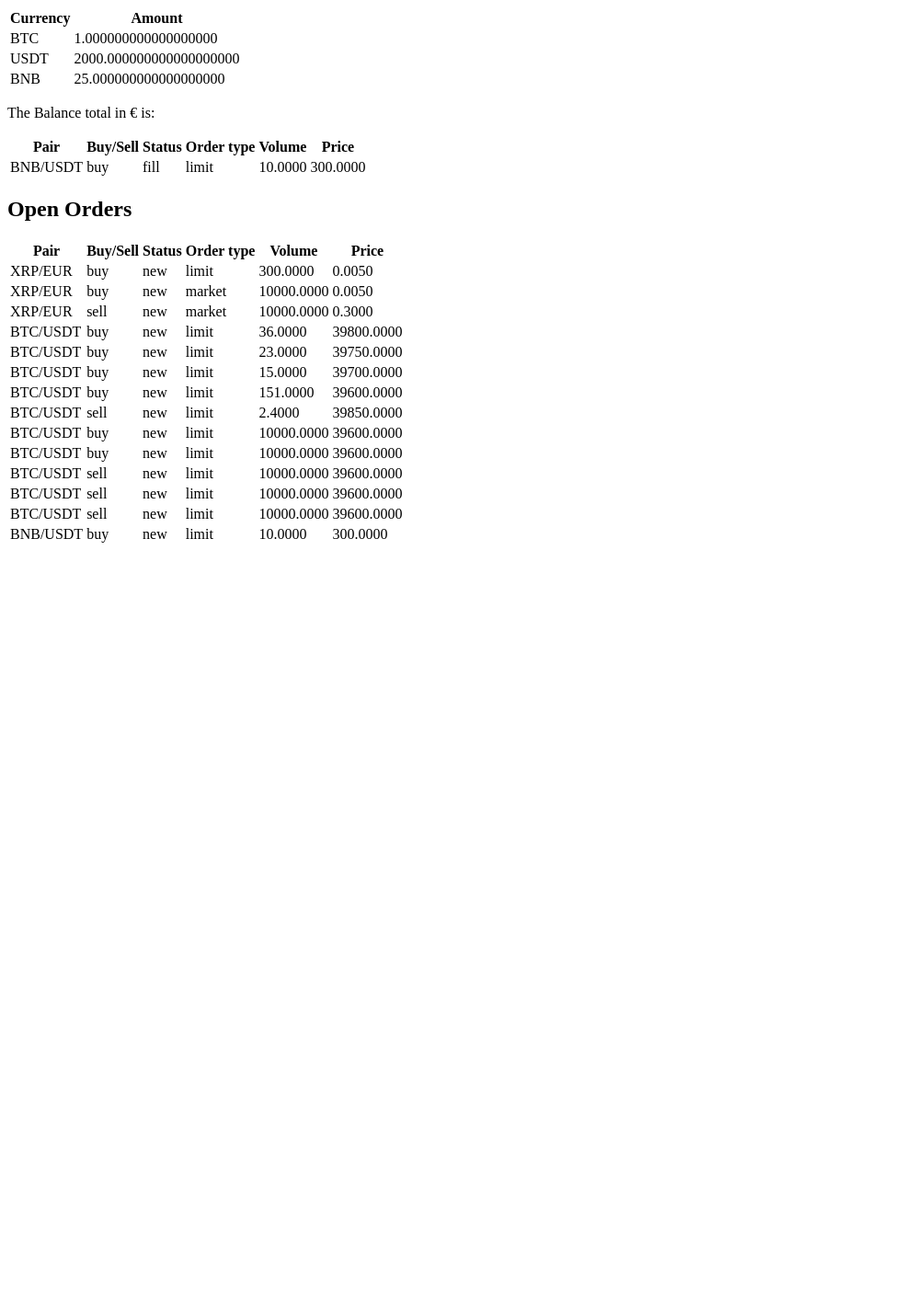
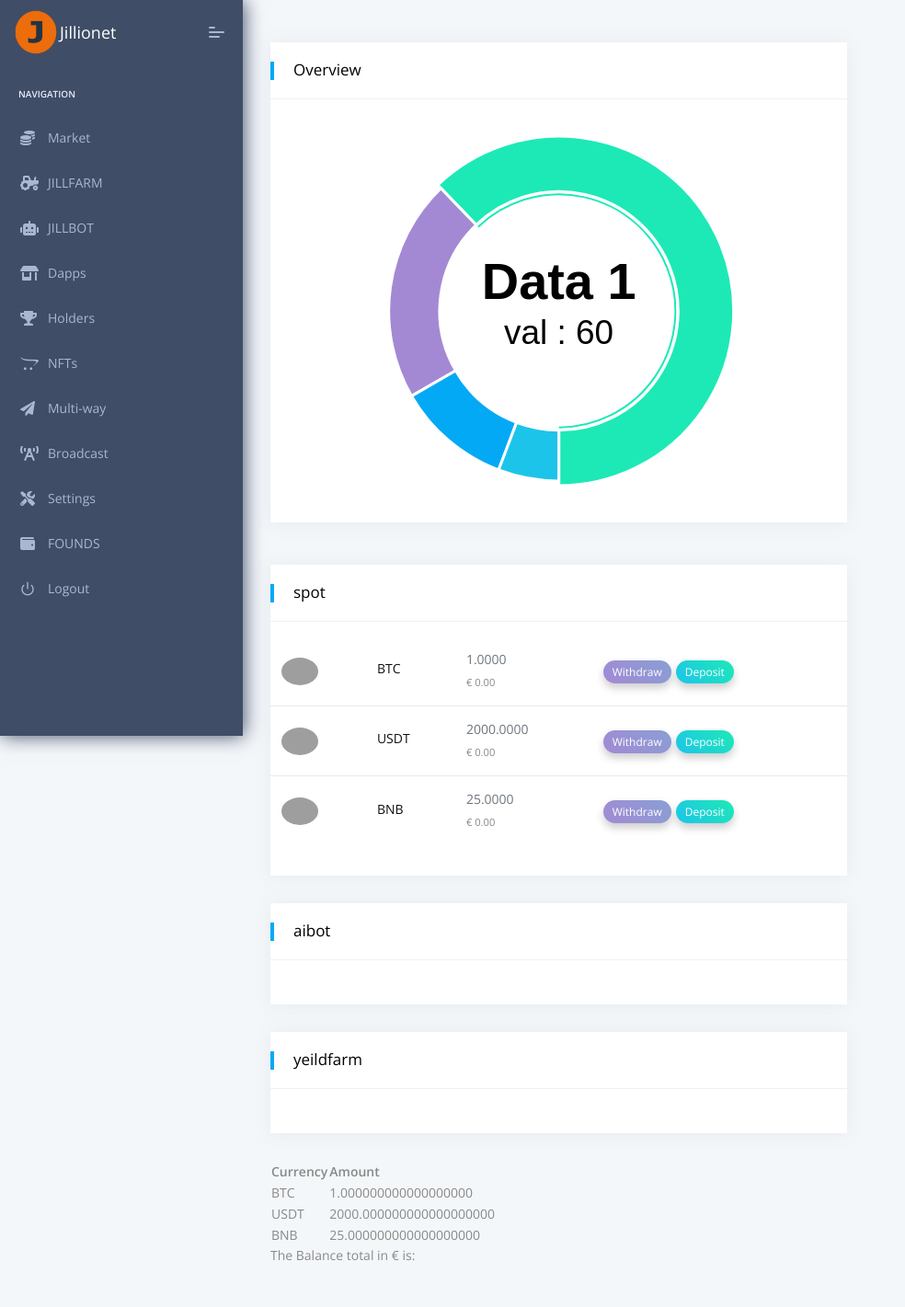
Before and after one commit to JuanCarlosFL/jillionet, a Django app: page /users/balance/ in a window 1280 px wide. Shown: the whole page at 92% size, without its empty margins (0-984 px from the left). Before the commit the page ends 590 px from the top, so only its background shows below. Run offline with Django 3.2, Linux system fonts and the light colour scheme; a user stored in the database is signed in; data comes from the database, SQL or seed files in the repository; both versions use the stored data as it was after the commit; parts of the project's set-up code (start-up, migrations or seed data) failed here and were passed over; some libraries are stand-ins or nearby versions; grey boxes are pictures that could not be loaded.

Commit message:
created balance types and added donut chart

```diff
--- a/demo/settings.py
+++ b/demo/settings.py
@@ -162,6 +162,8 @@ ACCOUNT_ADAPTER = "users.adapters.AccountAdapter"
 # https://django-allauth.readthedocs.io/en/latest/configuration.html
 SOCIALACCOUNT_ADAPTER = "users.adapters.SocialAccountAdapter"
 
+ACCOUNT_LOGOUT_ON_GET = True
+
 ACCOUNT_FORMS = {
     'signup': 'users.forms.CustomSignupForm',
     # 'login': 'users.forms.CustomLoginForm',
--- a/orderbook/models.py
+++ b/orderbook/models.py
@@ -39,10 +39,13 @@ class Currency(models.Model):
     last_price = models.DecimalField(max_digits=32, decimal_places=18, null=True)
     contract_creator_hash = models.CharField(max_length=200, default='none')
 
-
     def __str__(self):
         return f"{self.code}"
 
+    @property
+    def get_currency_icon(self):
+        # return f"https://cryptoicons.org/api/icon/{self.get_asset().lower()}/200"
+        return f"https://cryptoicon-api.vercel.app/api/icon/{self.code.lower()}"
 
 
 class Order(models.Model):
--- a/static/assets/js/pages/chart-morris-custom.js
+++ b/static/assets/js/pages/chart-morris-custom.js
@@ -2,7 +2,7 @@
 $(document).ready(function() {
     setTimeout(function() {
     // [ bar-simple ] chart start
-    Morris.Bar({
+    /*Morris.Bar({
         element: 'morris-bar-chart',
         data: [{
                 y: '2008',
@@ -43,11 +43,11 @@ $(document).ready(function() {
         ykeys: ['a', 'b', 'c'],
         labels: ['Bar 1', 'Bar 2', 'Bar 3'],
         barColors: ["0-#1de9b6-#1dc4e9", "0-#899FD4-#A389D4", "#04a9f5"]
-    });
+    });*/
     // [ bar-simple ] chart end
 
     // [ bar-stacked ] chart start
-    Morris.Bar({
+    /*Morris.Bar({
         element: 'morris-bar-stacked-chart',
         data: [{
                 y: '2008',
@@ -89,11 +89,11 @@ $(document).ready(function() {
         ykeys: ['a', 'b', 'c'],
         labels: ['Bar 1', 'Bar 2', 'Bar 3'],
         barColors: ["0-#1de9b6-#1dc4e9", "0-#899FD4-#A389D4", "#04a9f5"]
-    });
+    });*/
     // [ bar-stacked ] chart end
 
     // [ area-angle-chart ] start
-    Morris.Area({
+    /*Morris.Area({
         element: 'morris-area-chart',
         data: [{
                 y: '2006',
@@ -145,11 +145,11 @@ $(document).ready(function() {
         responsive:true,
         lineColors: ['#b4becb', '#A389D4'],
         resize: true
-    });
+    });*/
     // [ area-angle-chart ] end
 
     // [ area-smooth-chart ] start
-    Morris.Area({
+    /*Morris.Area({
         element: 'morris-area-curved-chart',
         data: [{
             period: '2010',
@@ -199,11 +199,11 @@ $(document).ready(function() {
         behaveLikeLine: true,
         gridLineColor: '#d2d2d2',
         hideHover: 'auto'
-    });
+    });*/
     // [ area-smooth-chart ] end
 
     // [ line-angle-chart ] Start
-    Morris.Line({
+    /*Morris.Line({
         element: 'morris-line-chart',
         data: [{
                 y: '2006',
@@ -250,10 +250,10 @@ $(document).ready(function() {
         responsive:true,
         labels: ['Series A', 'Series B'],
         lineColors: ['#1de9b6', '#04a9f5']
-    });
+    });*/
     // [ line-angle-chart ] end
     // [ line-smooth-chart ] start
-    Morris.Line({
+    /*Morris.Line({
         element: 'morris-line-smooth-chart',
         data: [{
                 y: '2006',
@@ -299,7 +299,7 @@ $(document).ready(function() {
         responsive:true,
         labels: ['Series A', 'Series B'],
         lineColors: ['#1de9b6', '#A389D4']
-    });
+    });*/
     // [ line-smooth-chart ] end
 
     // [ Donut-chart ] Start
--- a/templates/users/balance.html
+++ b/templates/users/balance.html
@@ -1,11 +1,91 @@
+{% extends "layouts/base.html" %}
+{% load humanize static crispy_forms_tags get_type_balances %}
+
+{% block title %} Funds {% endblock %}
+
+<!-- Specific CSS goes HERE -->
+{% block stylesheets %}
+
+    <link rel="stylesheet" href="{% static 'assets/plugins/chart-morris/css/morris.css' %}">
+
+{% endblock stylesheets %}
+
+{% block content %}
+    <div class="pcoded-content">
+        <div class="pcoded-inner-content">
+            <!-- [ breadcrumb ] start -->
+
+            <!-- [ breadcrumb ] end -->
+            <div class="main-body">
+                <div class="page-wrapper">
+                    <!-- [ Main Content ] start -->
+<div class="row">
+                    <div class="col-xl-8 col-md-6">
+
+
+                            <div class="card-block px-0 py-3">
+                                <div class="card">
+                                    <div class="card-header">
+                                        <h5>Overview</h5>
+                                    </div>
+                                    <div class="card-block">
+                                        <div id="morris-donut-chart" style="height:400px"></div>
+                                    </div>
+                                </div>
+                            </div>
+
+                    </div>
+</div>
+                    <div class="row">
+                        {% for bal_type in balances %}
+                            {% get_bal bal_type user as my_bal %}
+                            <div class="col-xl-8 col-md-6">
+                                <div class="card Recent-Users">
+                                    <div class="card-header">
+                                        <h5>{{ bal_type.name }}</h5>
+                                    </div>
+                                    <div class="card-block px-0 py-3">
+                                        <div class="table-responsive">
+                                            <table class="table table-hover">
+                                                <tbody>
+                                                {% for balance in my_bal %}
+                                                    <tr class="unread">
+                                                        <td><img class="rounded-circle" style="width:40px;"
+                                                                 src="{{ balance.currency.get_currency_icon }}"
+                                                                 alt="activity-user"></td>
+                                                        <td>
+                                                            <h6 class="mb-1">{{ balance.currency.code }}</h6>
+                                                            {#                                                            <p class="m-0">Lorem Ipsum is simply…</p>#}
+                                                        </td>
+                                                        <td>
+                                                            <h6 class="text-muted">{{ balance.amount | floatformat:4 }}</h6>
+                                                            <p class="m-0 small">€ 0.00</p>
+                                                        </td>
+                                                        <td><a href="#!" class="label theme-bg2 text-white f-12">Withdraw</a><a
+                                                                href="#!"
+                                                                class="label theme-bg text-white f-12">Deposit</a></td>
+                                                    </tr>
+                                                {% endfor %}
+
+                                                </tbody>
+                                            </table>
+                                        </div>
+                                    </div>
+                                </div>
+                            </div>
+                        {% endfor %}
+
+                    </div>
                     <div>
                         <table>
                             <tr>
-            <th>Currency</th><th>Amount</th>
+                                <th>Currency</th>
+                                <th>Amount</th>
                             </tr>
                             {% for balance in object_list %}
                                 <tr>
-            <td>{{balance.currency.code}}</td><td>{{balance.amount}}</td>
+                                    <td>{{ balance.currency.code }}</td>
+                                    <td>{{ balance.amount }}</td>
                                 </tr>
 
                             {% endfor %}
@@ -16,13 +96,42 @@
 
                     </div>
 
+
+                </div>
+                <!-- [ Main Content ] end -->
+            </div>
+        </div>
+    </div>
+
+
+{% endblock content %}
+
+{% block javascripts %}
+
+    <script src="{% static 'assets/plugins/chart-morris/js/raphael.min.js' %}"></script>
+    <script src="{% static 'assets/plugins/chart-morris/js/morris.min.js' %}"></script>
+    <script src="{% static 'assets/js/pages/chart-morris-custom.js' %}"></script>
+
+{% endblock javascripts %}
+{% comment %}
+
     <table class="text-center">
         <tr>
-      <th>Pair</th><th>Buy/Sell</th><th>Status</th><th>Order type</th><th>Volume</th><th>Price</th>
+            <th>Pair</th>
+            <th>Buy/Sell</th>
+            <th>Status</th>
+            <th>Order type</th>
+            <th>Volume</th>
+            <th>Price</th>
         </tr>
-    {% for order in order_history%}
+        {% for order in order_history %}
             <tr>
-      <td>{{order.trading_pair.pair}}</td><td>{{order.buy_sell}}</td><td>{{order.status}}</td><td>{{order.order_type}}</td><td>{{order.volume | floatformat:4}}</td><td>{{order.price | floatformat:4}}</td>
+                <td>{{ order.trading_pair.pair }}</td>
+                <td>{{ order.buy_sell }}</td>
+                <td>{{ order.status }}</td>
+                <td>{{ order.order_type }}</td>
+                <td>{{ order.volume | floatformat:4 }}</td>
+                <td>{{ order.price | floatformat:4 }}</td>
             </tr>
         {% endfor %}
     </table>
@@ -31,11 +140,22 @@
 
     <table class="text-center">
         <tr>
-      <th>Pair</th><th>Buy/Sell</th><th>Status</th><th>Order type</th><th>Volume</th><th>Price</th>
+            <th>Pair</th>
+            <th>Buy/Sell</th>
+            <th>Status</th>
+            <th>Order type</th>
+            <th>Volume</th>
+            <th>Price</th>
         </tr>
         {% for order in open_orders %}
             <tr>
-      <td>{{order.trading_pair.pair}}</td><td>{{order.buy_sell}}</td><td>{{order.status}}</td><td>{{order.order_type}}</td><td>{{order.volume | floatformat:4}}</td><td>{{order.price | floatformat:4}}</td>
+                <td>{{ order.trading_pair.pair }}</td>
+                <td>{{ order.buy_sell }}</td>
+                <td>{{ order.status }}</td>
+                <td>{{ order.order_type }}</td>
+                <td>{{ order.volume | floatformat:4 }}</td>
+                <td>{{ order.price | floatformat:4 }}</td>
             </tr>
         {% endfor %}
     </table>
+{% endcomment %}
--- /dev/null
+++ b/users/templatetags/get_type_balances.py
@@ -0,0 +1,12 @@
+from django import template
+
+from users.models import UserBalance
+
+register = template.Library()
+
+
+@register.simple_tag
+def get_bal(bal_type, user):
+
+    user_balance = UserBalance.objects.filter(user=user, balance_for=bal_type)
+    return user_balance
--- a/users/views.py
+++ b/users/views.py
@@ -2,22 +2,25 @@ from django.shortcuts import render
 from django.views.generic.list import ListView
 from django.contrib.auth.mixins import LoginRequiredMixin
 
-from .models import UserBalance
+from .models import UserBalance, BalanceFor
 from orderbook.models import Order
 
 
 class UserBalanceView(LoginRequiredMixin, ListView):
     model = UserBalance
     template_name = 'users/balance.html'
+
     def get_queryset(self):
         return self.model.objects.filter(user=self.request.user)
 
     def get_context_data(self, **kwargs):
         context = super().get_context_data(**kwargs)
+        balances = BalanceFor.objects.all()
 
         context.update({
             'order_history': Order.objects.filter(user=self.request.user, status=Order.FILL),
-            'open_orders': Order.objects.filter(user=self.request.user, status=Order.NEW)
+            'open_orders': Order.objects.filter(user=self.request.user, status=Order.NEW),
+            'balances': balances
         })
 
         return context
```
Also changed, not shown: users/admin.py (+18 -4 lines), users/models.py (+34 -24 lines), db.sqlite3, users/migrations/0011_auto_20210824_0707.py (added), users/templatetags/__init__.py (added). Lines whose indentation alone changed are shown as unchanged.
